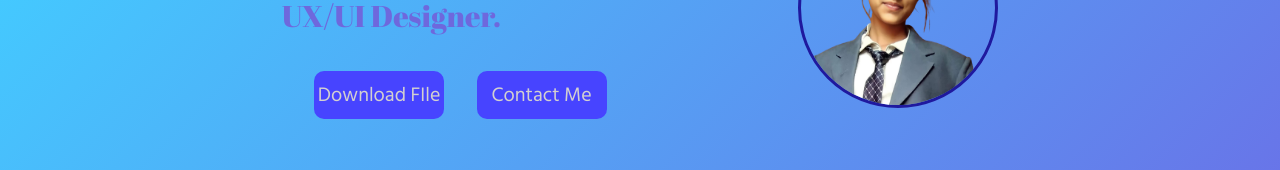
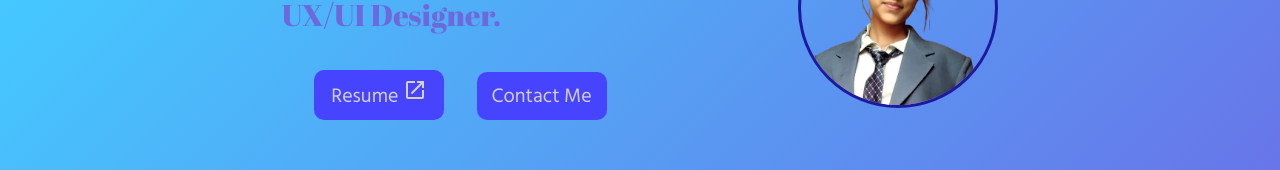
Before and after one commit to pallaviDwivedi1605/Pallavi_Dwivedi, a Next.js app: page / in a window 1280 px wide. Shown: the part 422-592 px from the top of the page. Built offline with nearby package versions, Linux system fonts and the light colour scheme.

Commit message:
added resume

```diff
--- a/src/components/homeSection/HomeSection.jsx
+++ b/src/components/homeSection/HomeSection.jsx
@@ -44,14 +44,10 @@ function HomeSection() {
               </h3>
             )}
             <div>
-            <a
-              className={styles.btn}
-              href="/PALLAVI_DWIVEDI.pdf"
+              <Link className={styles.btn}   href="/PALLAVI_DWIVEDI.pdf"
               alt="alt text"
               target="_blank"
-              rel="noopener noreferrer"
-            >Download FIle</a>
-              {/* <Link className={styles.btn}  href="/PALLAVI_DWIVEDI.PDF" download="Resume.pdf" target="_blank">Resume <LaunchIcon/></Link> */}
+              rel="noopener noreferrer">Resume <LaunchIcon/></Link>
               <Link className={styles.btn} href={"/contact"}>Contact Me</Link>
             </div>
           </div>
```
